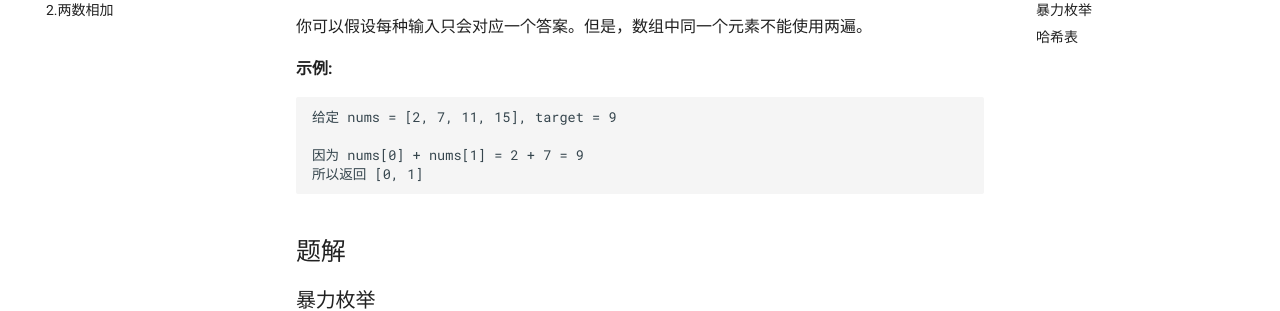
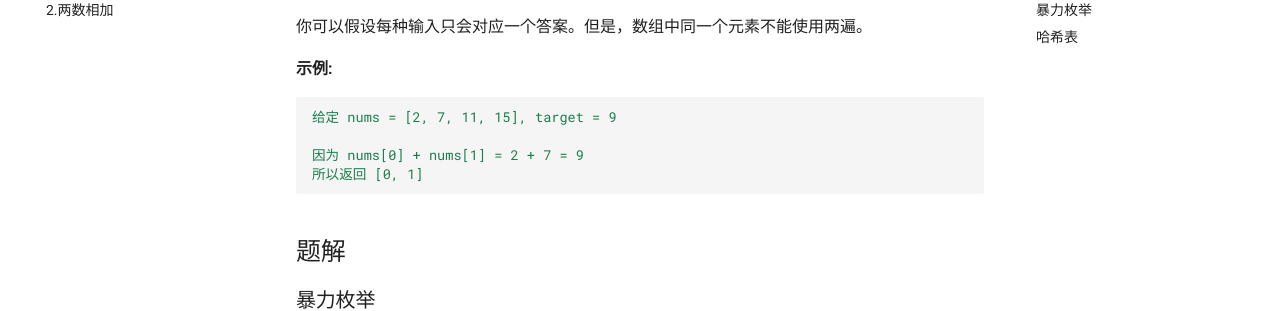
Before and after one commit to Litreily/leetcode, an MkDocs documentation site: the page built from docs/algorithm/1.two-sum.md, in a window 1280 px wide and 900 px high, scrolled down 333 px. Shown: the part 152-463 px from the top of the window. Built offline with MkDocs 1.6.1 and Material for MkDocs 9.7.7, drawn with Linux system fonts in a browser that asks for light colours; comment, search, counter and statistics services are not loaded.

Commit message:
style: beautify some docs
Signed-off-by: litreily <707922098@qq.com>

````diff
--- a/docs/algorithm/1.two-sum.md
+++ b/docs/algorithm/1.two-sum.md
@@ -14,7 +14,7 @@
 
 **示例:**
 
-```
+```yaml
 给定 nums = [2, 7, 11, 15], target = 9
 
 因为 nums[0] + nums[1] = 2 + 7 = 9
@@ -22,7 +22,6 @@
 ```
 
 ## 题解
-
 
 ### 暴力枚举
 
@@ -63,7 +62,6 @@
 
 - 时间复杂度：$O(N^2)$
 - 空间复杂度：$O(1)$
-
 
 如果考虑`nums`不包含满足条件的情况，需要修改以上C代码
 
@@ -152,7 +150,6 @@ int* twoSum(int* nums, int numsSize, int target, int *returnSize) {
             return []
     ```
 
-
 - 时间复杂度：$O(N)$ , N 代表数组 nums 的元素个数。
 - 空间复杂度：$O(N)$ , N 代表创建哈希表的元素个数。
 
````
Also changed, not shown: docs/algorithm/2.add-two-numbers.md (+4 -5 lines).
